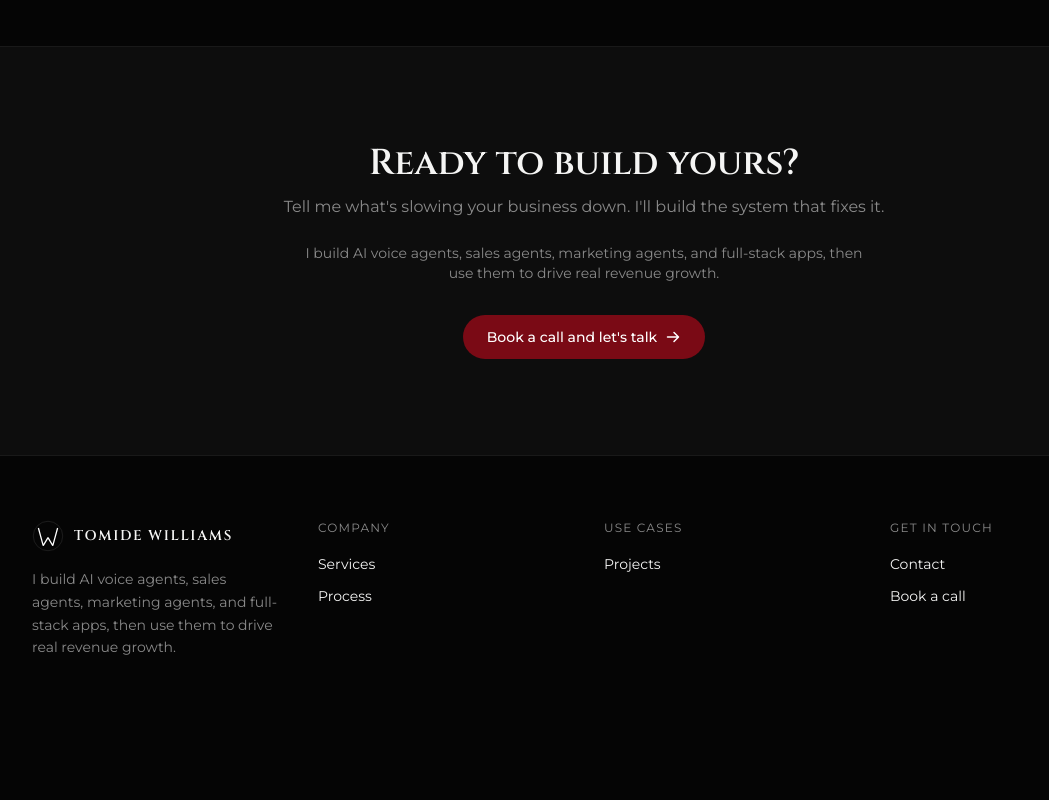
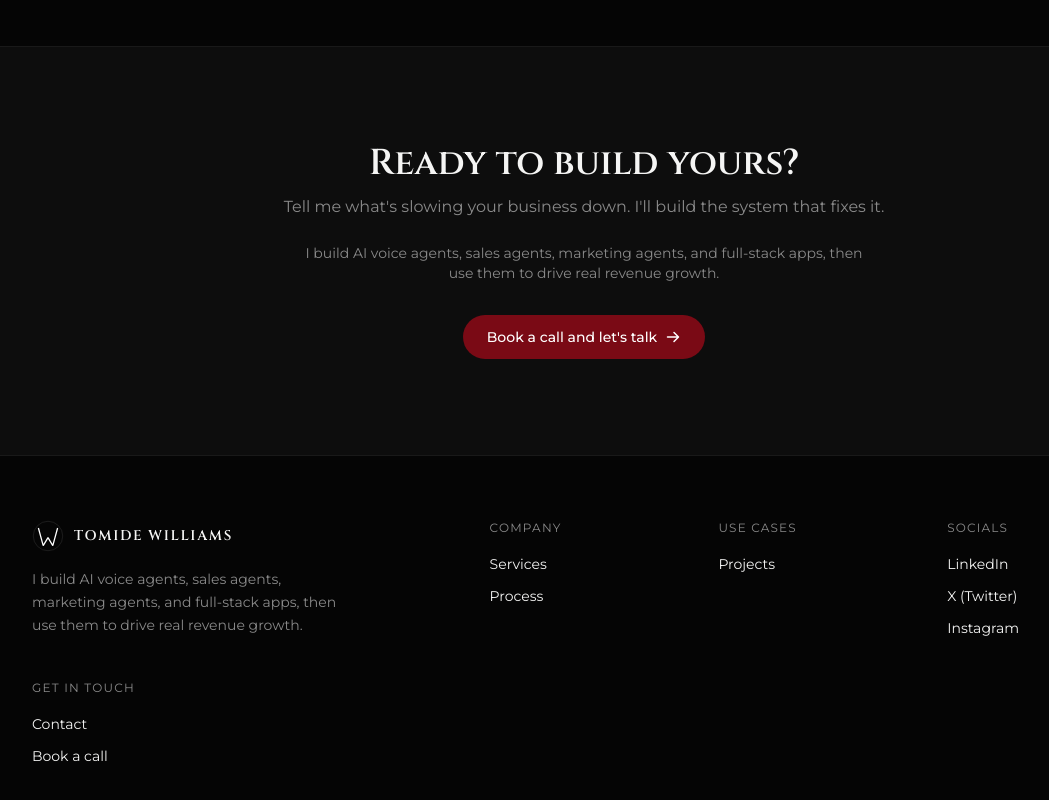
Before and after one commit to WilliamsBRAND/ai-agents-portfolio, a Next.js app: page / in a window 1280 px wide. Shown: the part 6110-6910 px from the top of the page, without its empty margins (56-1105 px from the left). Before the commit the page ends 6833 px from the top, so only its background shows below. Built offline with nearby package versions, Linux system fonts and the light colour scheme.

Commit message:
feat: add socials to footer

```diff
--- a/src/components/Footer.tsx
+++ b/src/components/Footer.tsx
@@ -7,8 +7,8 @@ export default function Footer() {
   return (
     <footer className="border-t border-border-subtle">
       <div className="mx-auto max-w-6xl px-6 py-16">
-        <div className="grid grid-cols-1 gap-10 md:grid-cols-4">
-          <div>
+        <div className="grid grid-cols-1 gap-10 md:grid-cols-5">
+          <div className="md:col-span-2">
             <Logo />
             <p className="mt-4 max-w-xs text-sm leading-relaxed text-muted">
               {profile.tagline}
@@ -48,6 +48,43 @@ export default function Footer() {
           </div>
           <div>
             <h4 className="text-xs tracking-[0.1em] text-muted uppercase">
+              Socials
+            </h4>
+            <ul className="mt-4 space-y-2">
+              <li>
+                <a
+                  href="https://www.linkedin.com/in/tomidewill/"
+                  target="_blank"
+                  rel="noopener noreferrer"
+                  className="text-sm text-foreground transition-colors hover:text-accent-bright"
+                >
+                  LinkedIn
+                </a>
+              </li>
+              <li>
+                <a
+                  href="https://x.com/tomidewilliams"
+                  target="_blank"
+                  rel="noopener noreferrer"
+                  className="text-sm text-foreground transition-colors hover:text-accent-bright"
+                >
+                  X (Twitter)
+                </a>
+              </li>
+              <li>
+                <a
+                  href="https://www.instagram.com/tomidewilliams.ai/"
+                  target="_blank"
+                  rel="noopener noreferrer"
+                  className="text-sm text-foreground transition-colors hover:text-accent-bright"
+                >
+                  Instagram
+                </a>
+              </li>
+            </ul>
+          </div>
+          <div>
+            <h4 className="text-xs tracking-[0.1em] text-muted uppercase">
               Get in touch
             </h4>
             <ul className="mt-4 space-y-2">
```
